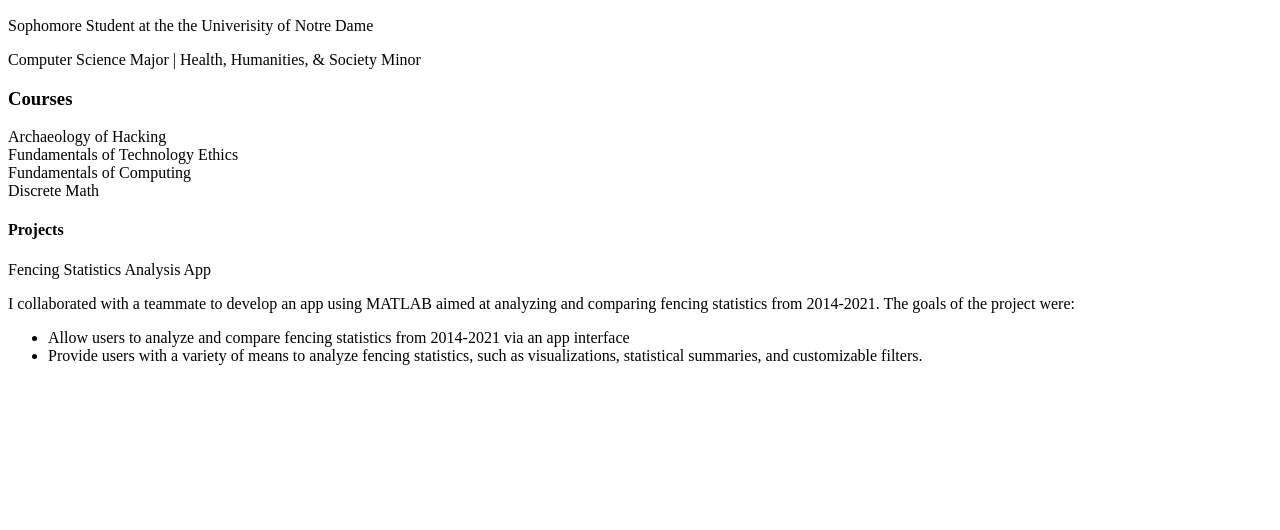
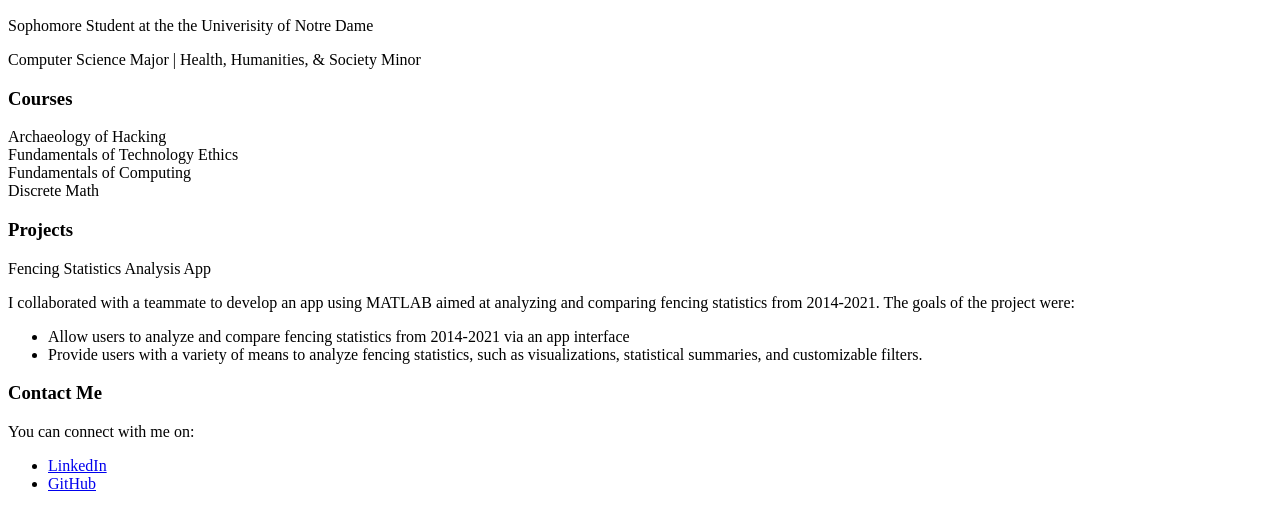
Before and after one commit to cb-214/cb-214.github.io, a plain HTML site: page index.html in a window 1280 px wide. Shown: the part 110-640 px from the top of the page. Drawn offline with Linux system fonts and the light colour scheme.

Commit message:
Fifth commit

```diff
--- a/index.html
+++ b/index.html
@@ -10,10 +10,18 @@
 
             <h3>Courses</h3>
             <p>Archaeology of Hacking<br>Fundamentals of Technology Ethics<br>Fundamentals of Computing<br> Discrete Math<br> </p>
-            <h4>Projects</h4>
+            <h3>Projects</h3>
             <p>Fencing Statistics Analysis App</p>
             <p>I collaborated with a teammate to develop an app using MATLAB aimed at analyzing and comparing fencing statistics from 2014-2021. The goals of the project were:</p>
             <ul>
                 <li>Allow users to analyze and compare fencing statistics from 2014-2021 via an app interface</li>
                 <li>Provide users with a variety of means to analyze fencing statistics, such as visualizations, statistical summaries, and customizable filters.</li>
             </ul>
+        <section>
+                <h3>Contact Me</h3>
+                <p>You can connect with me on:</p>
+                <ul>
+                    <li><a href="https://www.linkedin.com/in/cassandra-b-665a73220" target="_blank">LinkedIn</a></li>
+                    <li><a href="https://github.com/cb-214" target="_blank">GitHub</a></li>
+                </ul>
+        </section>
```
